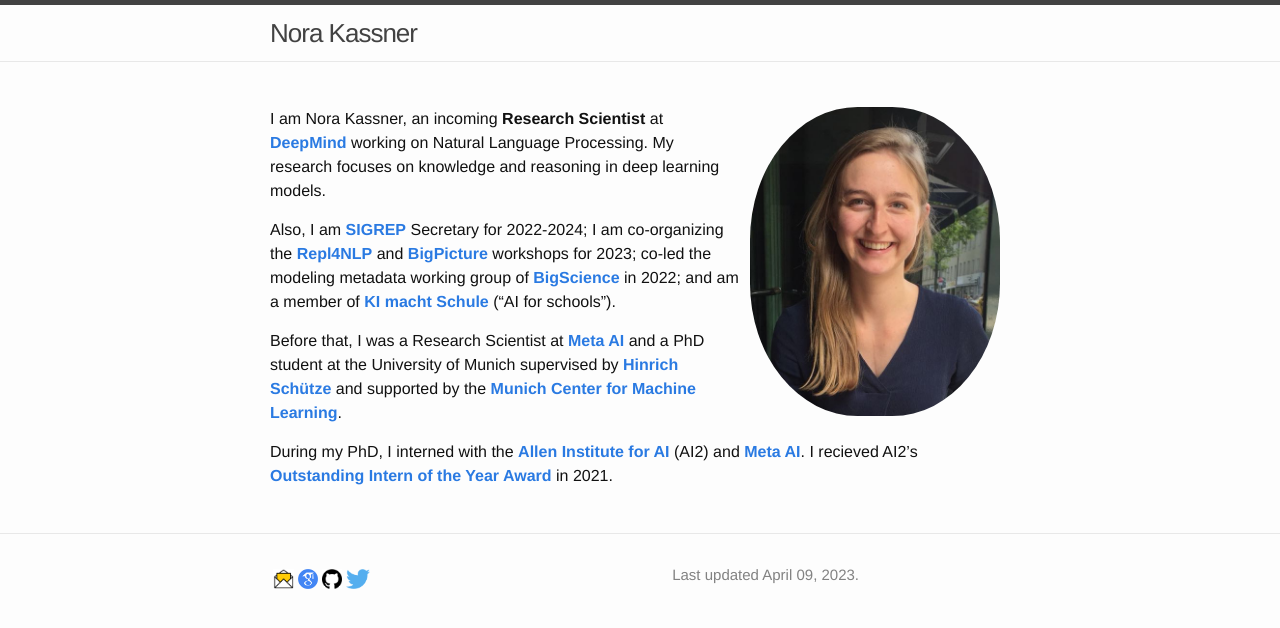
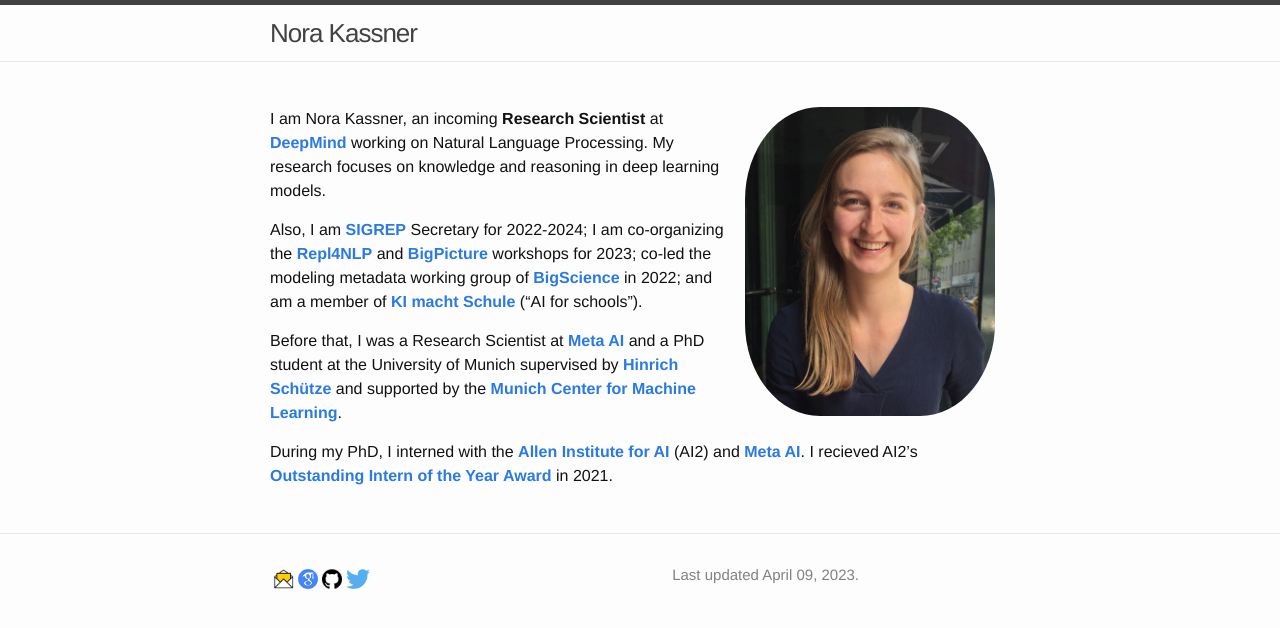
Before and after one commit to norakassner/norakassner.github.io, a Jekyll site: the page built from index.md, in a window 1280 px wide. Shown: the top 628 px of the page. Built offline with Jekyll 4.4.1, drawn with Linux system fonts in a browser that asks for light colours.

Commit message:
Initial commit

```diff
--- a/index.md
+++ b/index.md
@@ -4,7 +4,7 @@ description: I'm Nora and I am a Research Scientist in Natural Language Processi
 ---
 
 <!-- (comment) the image below can be found in img folder of this very project-->
-![i_am_a_fox](./img/people/Foto.jpeg){: style="float: right; margin: 0px 10px; width: 250px; border-radius: 43%" name="nora"}
+![i_am_a_fox](./img/people/Foto.jpeg){: style="float: right; margin: 0px 15px; width: 250px; border-radius: 30%" name="nora"}
 
 
 <!-- <a href= onMouseOver="document.readmore_1.src='/img/people/Foto.jpeg';" onMouseOut="document.readmore_1.src='/img/people/Foto.jpeg';">
```
